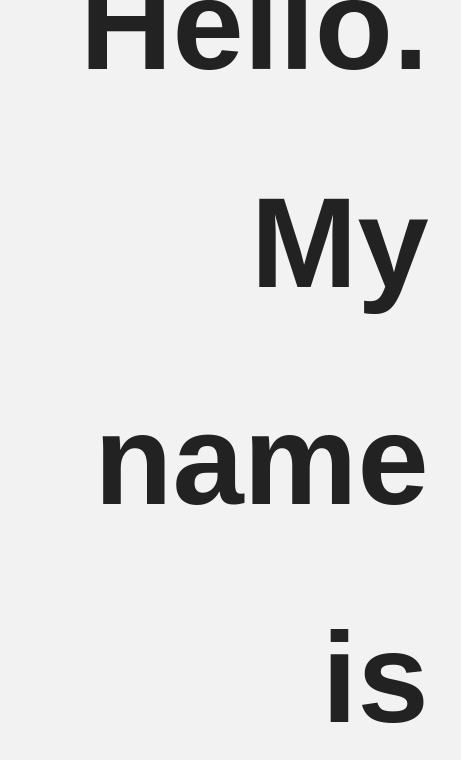
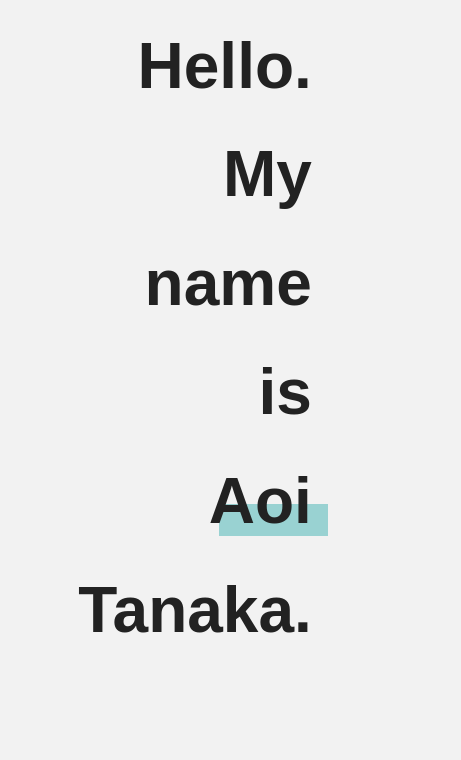
Before and after one commit to tanakAoi/projekt-portfolio, a plain HTML site: page index.html in a window 390 px wide. Shown: the part 84-844 px from the top of the page, 461 px wide, since content can reach past the window. Drawn offline with nearby package versions, Linux system fonts and the light colour scheme; files that its build step writes are made by us from their sources; a web font is replaced by a local one.

Commit message:
Add responsive style

```diff
--- a/src/scss/pages/home/_hero.scss
+++ b/src/scss/pages/home/_hero.scss
@@ -1,4 +1,5 @@
 @use '../../components/highlighter';
+@use '../../utilities/responsive';
 
 .site-hero {
     min-height: 100vh;
@@ -11,21 +12,54 @@
     }
 
     &__text {
-        font-size: 8rem;
+        font-size: clamp(4rem, 9vw, 8rem);
         line-height: 1.7;
         text-align: right;
         margin: 0;
         padding: 0;
         position: relative;
 
+        @include responsive.max(43.5rem) {
+            padding: var(--gap-xl) var(--gap-l);
+        }
+
         &--highlightened {
             @include highlighter.default(
-                $height: 3.5rem,
+                $height: 3.3rem,
                 $width: 60%,
-                $bottom: 2rem,
+                $bottom: 1.5rem,
                 $right: -2rem);
+
+            &::after {
+                animation: slideIn 2s;
+
+                @include responsive.max(62.5rem) {
+                    animation: none;
+                    height: 2rem;
+                    bottom: 1.5rem;
+                }
+
+                @include responsive.max(43.5rem) {
+                    width: 30%;
+                    right: 3rem;
+                    bottom: 13rem;
+                }
+            }
+
         }
 
     }
 
 }
+
+@keyframes slideIn {
+
+    0% {
+        transform: translateX(60rem);
+    }
+
+    100% {
+        transform: translateX(0);
+
+    }
+}
```
